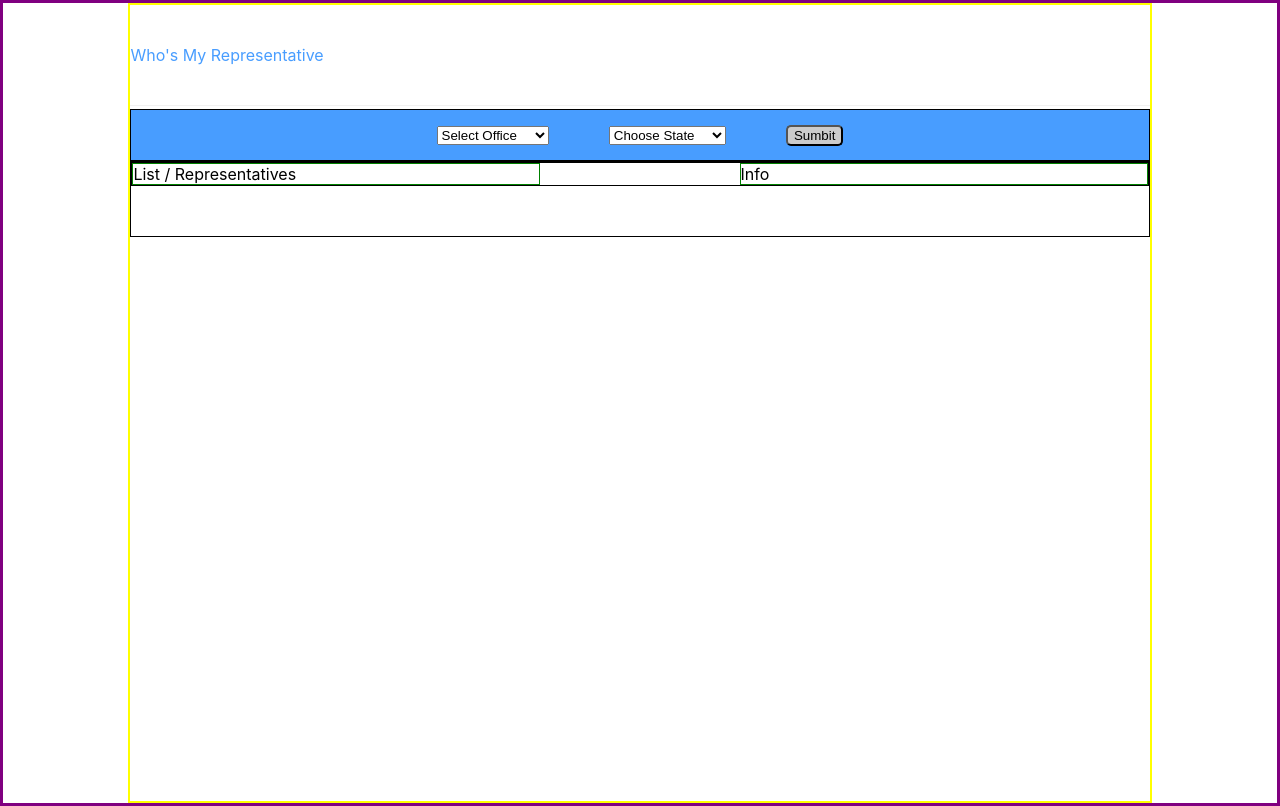
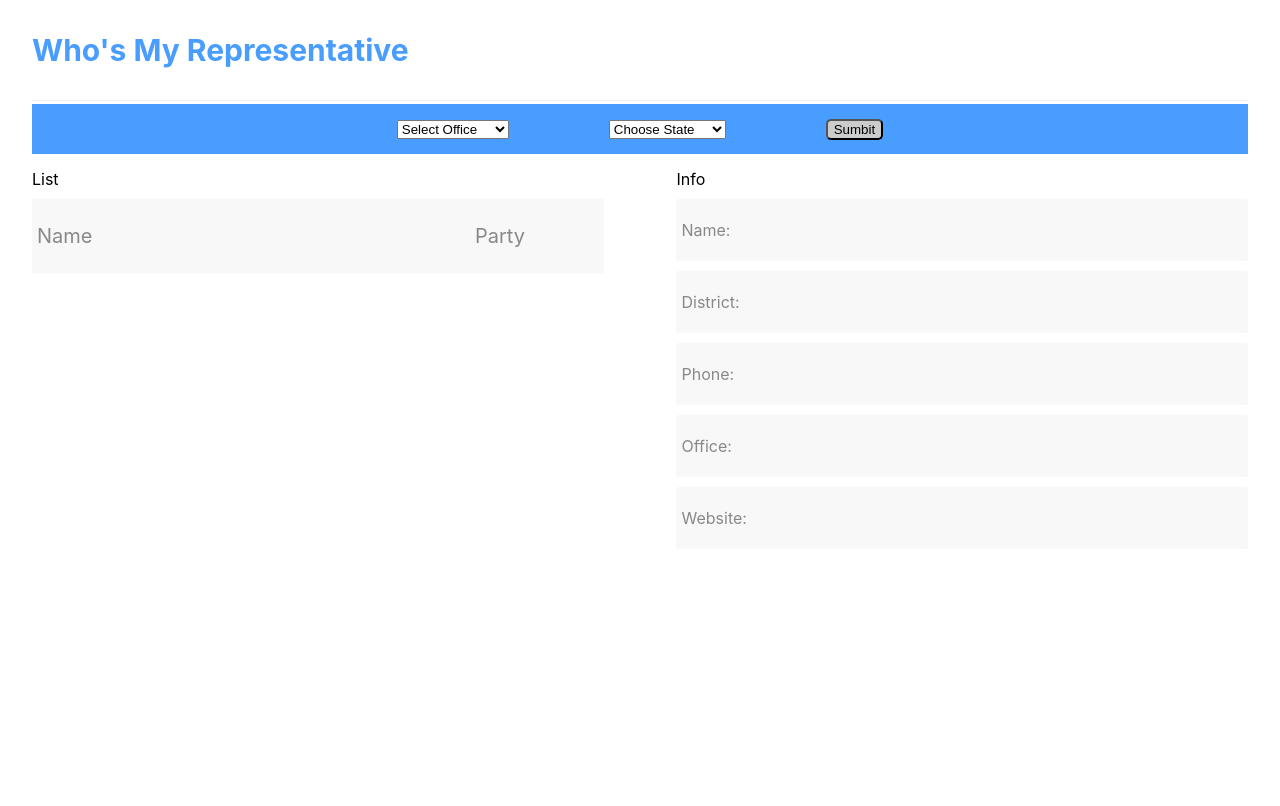
Before and after one commit to rgmemory/growfront, a React (Create React App) app: page / in a window 1280 px wide. Built offline with nearby package versions, Linux system fonts and the light colour scheme.

Commit message:
completed

```diff
--- a/src/App.css
+++ b/src/App.css
@@ -1,5 +1,5 @@
 .politicians{
-  border: solid green 4px;
+  /* border: solid green 4px; */
   height: 100px;
   width: 100px;
 }
@@ -8,12 +8,12 @@
 .App{
   display: flex;
   justify-content: center;
-  border: solid purple 3px;
+  /* border: solid purple 3px; */
   height: 100vh;
 }
 .app-container{
-  border: solid yellow 2px;
-  width: 80%;
+  /* border: solid yellow 2px; */
+  width: 95%;
 }
 
 .title{
@@ -28,11 +28,13 @@
 
 .title-who{
   /* font-weight: 1px; */
+  font-size: 30px;
+  font-weight: bold;
 }
 
 .dropdown{
   background-color: #489DFF;
-  border: solid black 1px;
+  /* border: solid black 1px; */
   height: 50px;
   display: flex;
   justify-content: center;
@@ -50,35 +52,84 @@
 
 .dropdown-button{
   background-color: #ccc;
-  color: black;
+  /* color: black;  */
   border-radius: 5px;
 }
 
 .results{
-  border: solid black 1px;
+  /* border: solid black 1px; */
   /* height: 400px; */
   padding-bottom: 50px;
-}
-
-.results-columns{
-  border: solid black 1px;
-  /* height: 200px; */
+  /* background: pink; */
   display: flex;
   justify-content: space-between;
 }
 
 .results-left{
-  height: 100%;
-  width: 40%;
-  border: solid green 1px;
+  /* background-color: green; */
+  width: 47%;
+  margin-top: 15px;
 }
 
-.left-title{
-  background-color: #ccc;
+.results-left-header{
+  /* border: solid black 1px; */
+}
+
+.column-left{
+  /* border: solid green 1px; */
+  width: 75%;
+}
+
+.column-right{
+  /* border: solid green 1px; */
+  width: 22%;
+}
+
+.results-left-title{
+  background-color: #F8F8F9;
+  display: flex;
+  justify-content: space-between;
+  margin-top: 10px;
+  padding: 5px;
+  font-size: 20px;
+  color: #878889;
 }
 
 .results-right{
-  border: solid green 1px;
-  height: 100%;
-  width: 40%;
+  /* background-color: dodgerblue; */
+  width: 47%;
+  margin-top: 15px;
 }
+
+.results-right-header{
+  /* border: solid black 1px; */
+  margin-bottom: 10px;
+}
+
+.politicians{
+  display: flex;
+  justify-content: space-between;
+  align-items: center;
+  /* background-color: red; */
+  width: 90%;
+  height: 40px;
+  padding: 5px;
+}
+
+.politician-button{
+  padding: 0;
+border: none;
+background: none;
+outline: none;
+}
+
+.gray-result{
+  background-color: #F8F8F9;
+  display: flex;
+  justify-content: space-between;
+  align-items: center;
+  margin-bottom: 10px;
+  border-radius: 3px;
+  padding: 5px;
+  color: #878889;
+}
--- a/src/App.js
+++ b/src/App.js
@@ -12,9 +12,9 @@ export class App extends Component {
       state: '',
       office: '',
       politicians: [],
-      district:'',
+      district: null,
       phone: null,
-      office: '',
+      address: '',
       website: '',
       detailName: ''
     }
@@ -40,55 +40,38 @@ export class App extends Component {
     }else if( this.state.office === '' && this.state.state === ''){
       alert('Please select a state and a political office')
     }else if(this.state.office === 'representative'){
-      console.log(this.state.office)
       axios.get(`http://127.0.0.1:3000/representatives/${this.state.state}`).then(response => {
-        console.log('front end clicked', response.data.results)
         this.setState({
           politicians: response.data.results
         })
       })
     }else if(this.state.office === 'senator'){
-      console.log(this.state.office)
       axios.get(`http://127.0.0.1:3000/senators/${this.state.state}`).then(response => {
-        console.log('front end clicked', response.data.results)
         this.setState({
           politicians: response.data.results
         })
       })
-
-      // console.log(this.state.politicians)
     }
-
-
   }
 
   moreInfo = (value) => {
-    console.log('value', value, 'politicians', this.state.politicians)
-
     let polHolder = this.state.politicians[value]
 
     this.setState({
       district: polHolder.district,
       phone: polHolder.phone,
-      office: polHolder.office,
-      website: polHolder.website,
+      address: polHolder.office,
+      website: polHolder.link,
       detailName: polHolder.name
     })
-
-
   }
 
-
   render() {
-
-    // console.log(this.state.politicians.results)
-    let displayPoliticians = this.state.politicians.map((current, index) => {
+      let displayPoliticians = this.state.politicians.map((current, index) => {
       return(
-        <div className="" key={current + index}>
-          <div className="politicians">
-            <button onClick={() => this.moreInfo(index)}>{current.name}</button>
+        <div className="politicians" key={current + index}>
+            <button className="politician-button" onClick={() => this.moreInfo(index)}>{current.name}</button>
             {current.party}
-          </div>
         </div>
       )
     })
@@ -96,8 +79,6 @@ export class App extends Component {
     return (
       <div className="App">
       <div className="app-container">
-
-
 
         <div className="title">
           <p className="title-who">Who's My Representative</p>
@@ -164,7 +145,6 @@ export class App extends Component {
             <option value="WV">West Virginia</option>
             <option value="WI">Wisconsin</option>
             <option value="WY">Wyoming</option>
-
           </select>
 
           <button className="dropdown-button" onClick={() => this.submit()}>Sumbit</button>
@@ -172,21 +152,35 @@ export class App extends Component {
         </div>
 
         <div className="results">
-            <div className="results-columns">
               <div className="results-left">
-                <div className="">List / Representatives</div>
+                <div className="results-left-header">List</div>
 
-                {displayPoliticians}
+                <div className="results-left-title">
+
+                  <div className="column-left">
+                    <p>Name</p>
+                  </div>
+
+                  <div className="column-right">
+                    <p>Party</p>
+                  </div>
+
+                </div>
+                  {displayPoliticians}
               </div>
+
               <div className="results-right">
-                Info
-                {this.state.detailName}
-                {this.state.district}
-                {this.state.phone}
-                {this.state.office}
-                {this.state.website}
+
+              <div className="results-right-header">Info</div>
+
+              <div className="gray-result"><p>Name:</p><div className="detail">{this.state.detailName}</div></div>
+              <div className="gray-result"><p>District:</p> <div className="detail">{this.state.district}</div></div>
+              <div className="gray-result"><p>Phone:</p> <div className="detail">{this.state.phone}</div></div>
+              <div className="gray-result"><p>Office:</p> <div className="detail">{this.state.address}</div></div>
+              <div className="gray-result"><p>Website:</p> <div className="detail">{this.state.website}</div></div>
+
               </div>
-            </div>
+
         </div>
         </div>
       </div>
```
